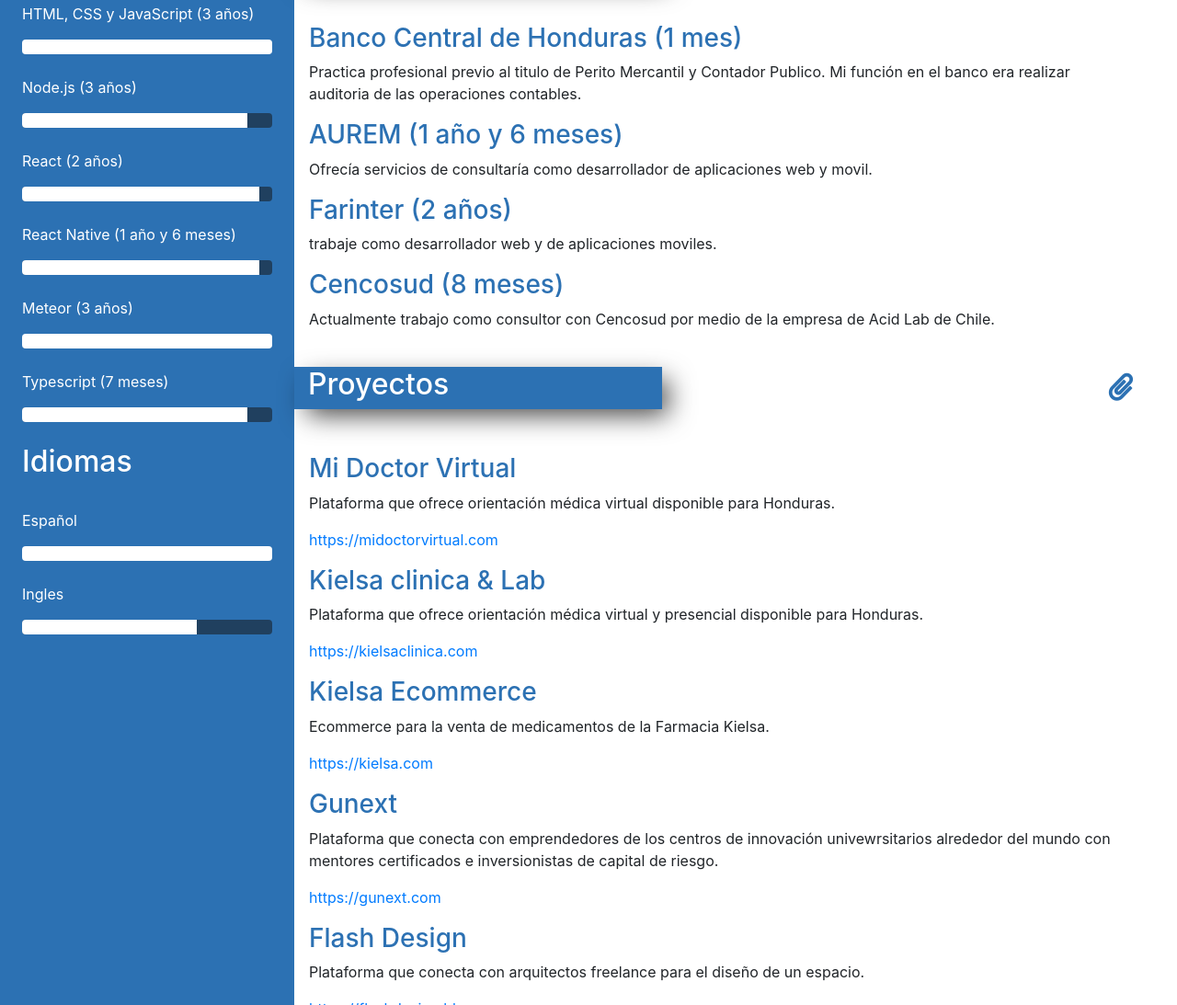
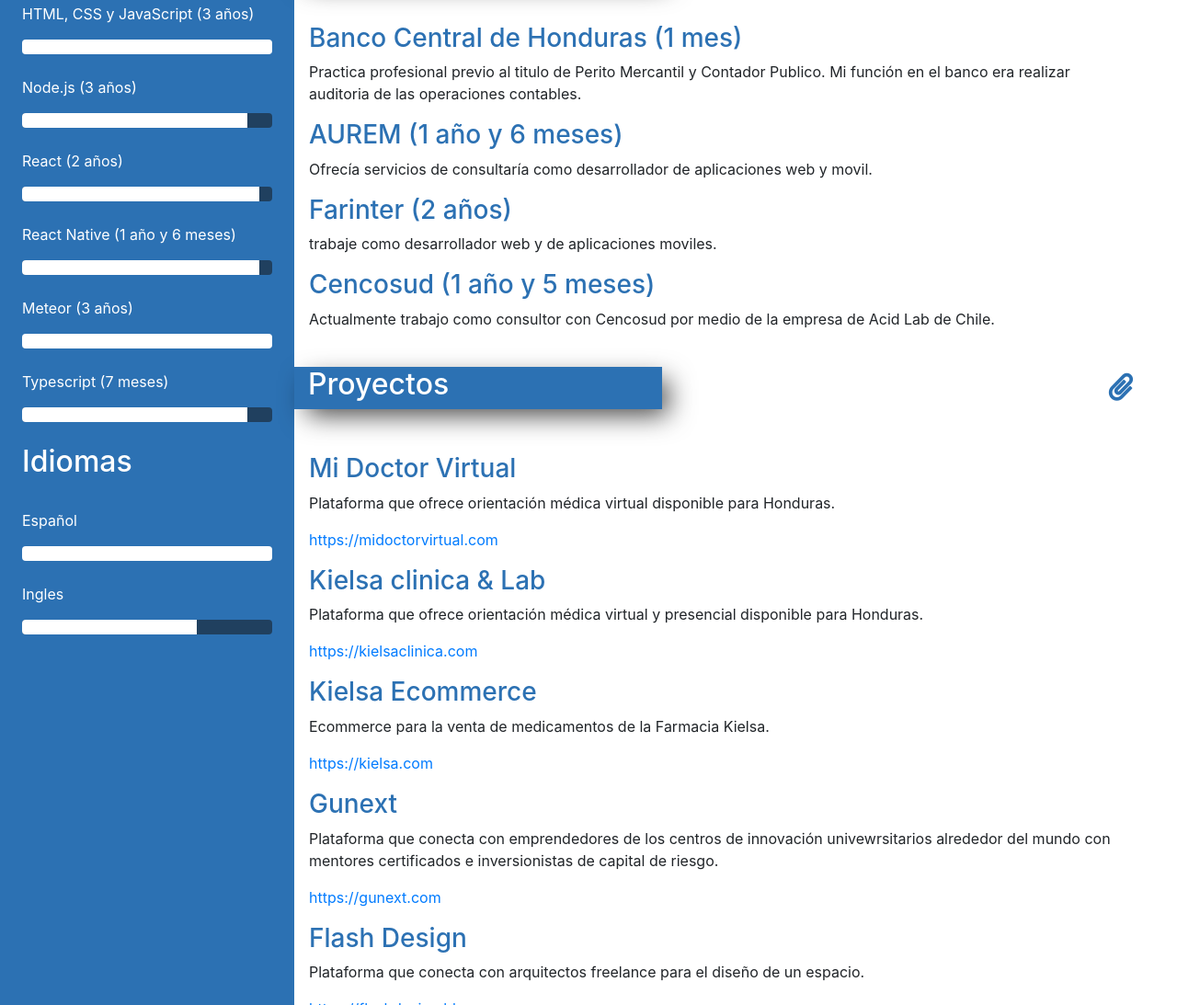
Before and after one commit to Arles96/CurriculumVitae, a plain HTML site: page index.html in a window 1280 px wide. Shown: the part 809-1902 px from the top of the page at 92% size. Drawn offline with nearby package versions, Linux system fonts and the light colour scheme.

Commit message:
Actualización del tiempo de cencosud

```diff
--- a/index.html
+++ b/index.html
@@ -175,7 +175,7 @@
                 </p>
             </div>
             <div class="ml-3 mr-5">
-                <h3 class="title">Cencosud (8 meses)</h3>
+                <h3 class="title">Cencosud (1 año y  5 meses)</h3>
                 <p>
                     Actualmente trabajo como consultor con Cencosud por medio de la empresa de Acid Lab de Chile.
                 </p>
```
